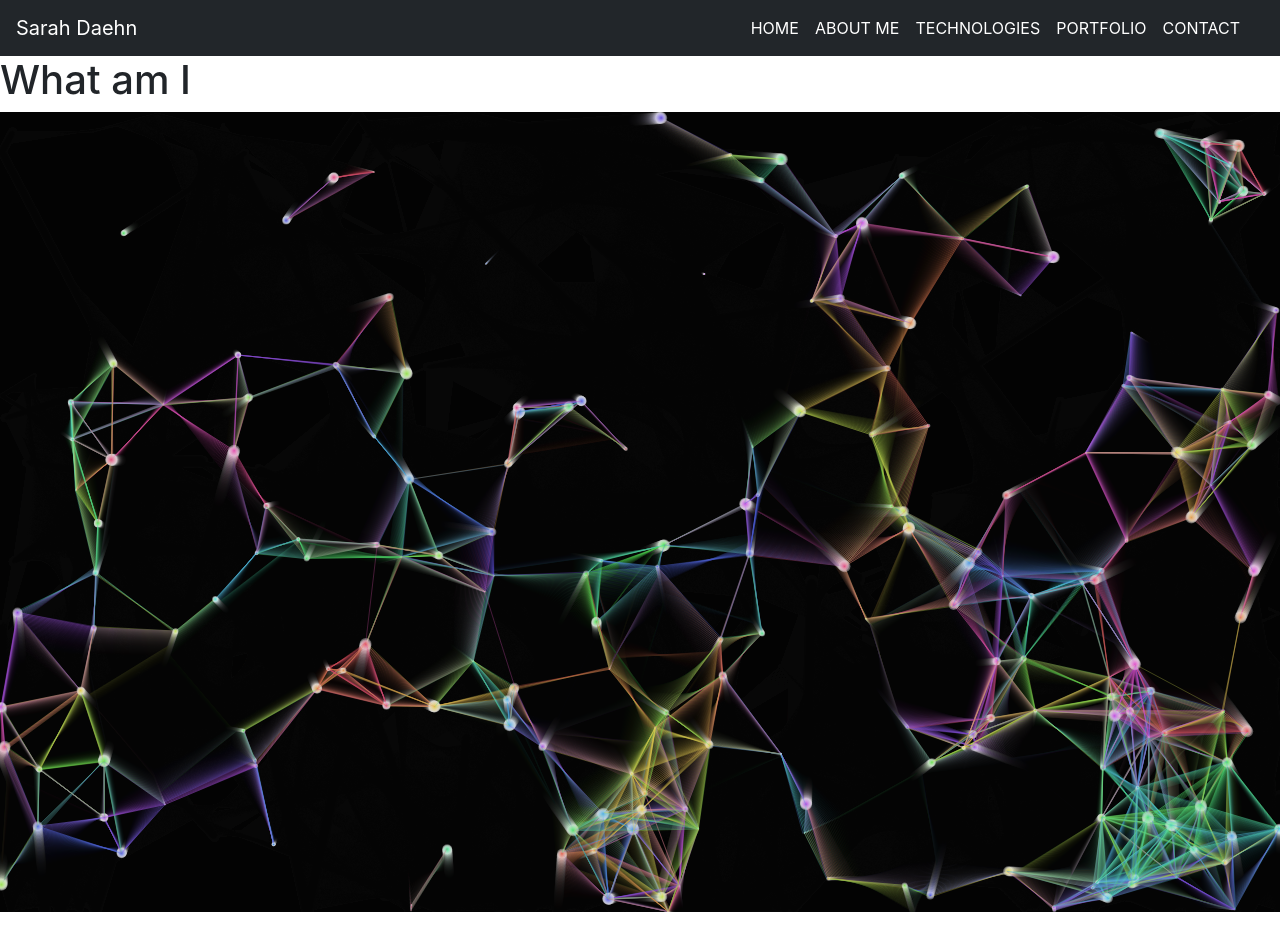
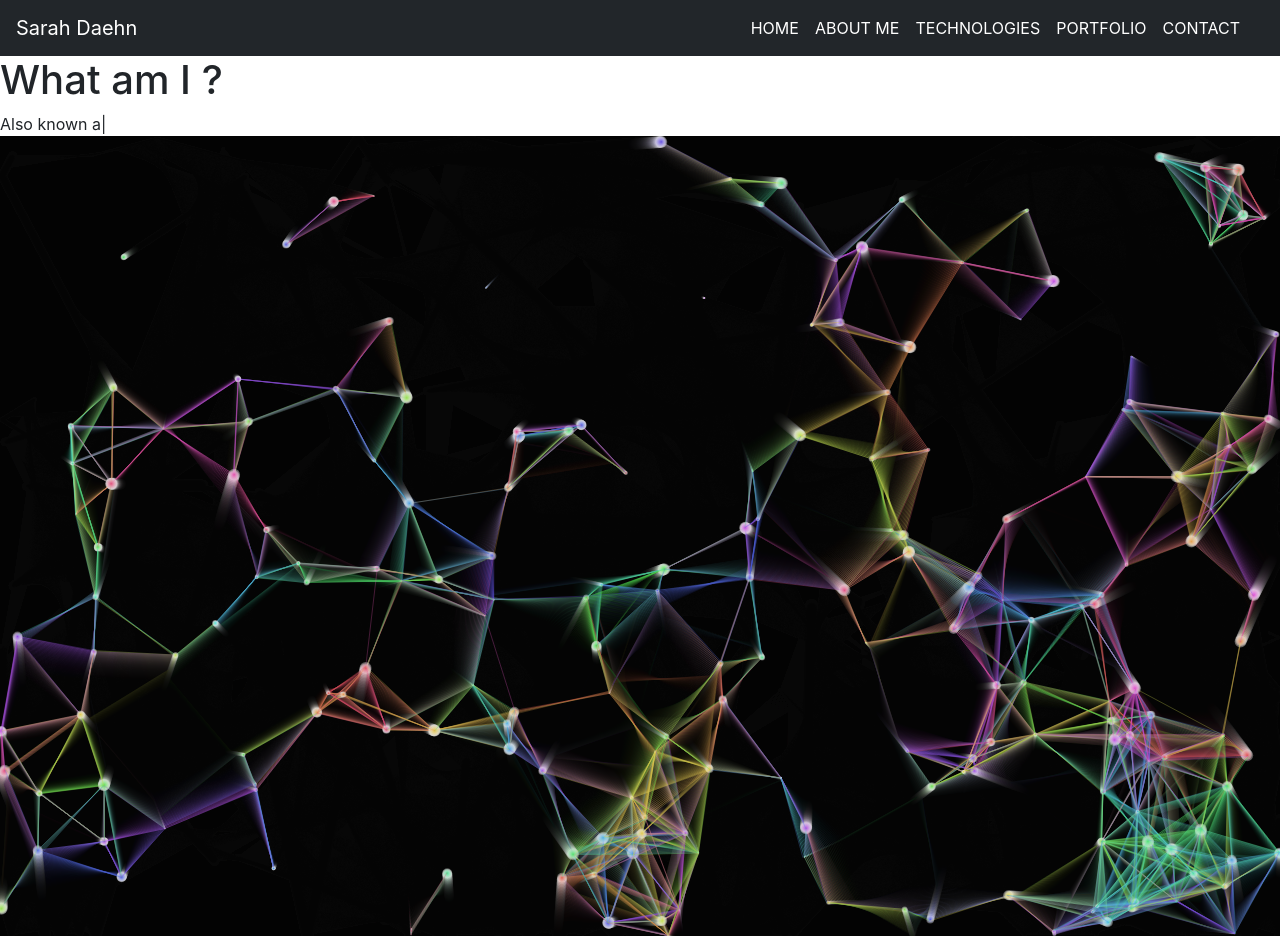
Before and after one commit to sarahdaehn/portfoliosarah, a React (Create React App) app: page / in a window 1280 px wide. Before the commit the page ends 918 px from the top, so only its background shows below. Built offline with nearby package versions, Linux system fonts and the light colour scheme; the HTML template or start-up script is replaced by a standard one.

Commit message:
Added type animation

```diff
--- a/src/screens/header/Header.js
+++ b/src/screens/header/Header.js
@@ -5,7 +5,27 @@ import { ReactTyped } from 'react-typed'
 function Header() {
   return (
     <div>
-      <h1> What am I</h1>
+
+    <h1>What am I ? </h1>
+    <ReactTyped
+      strings={[
+        " ",
+        "A Software Engineer",
+        "Also known as an",
+        "Front-end developer",
+        "Back-end developer",
+        "Full stack developer",
+        "Or!",
+        " ",
+        "'a coder'",
+        " ",
+        " "]}
+      typeSpeed={40}
+      backSpeed={50}
+
+      loop
+    />
+
 
 
     </div>
```
